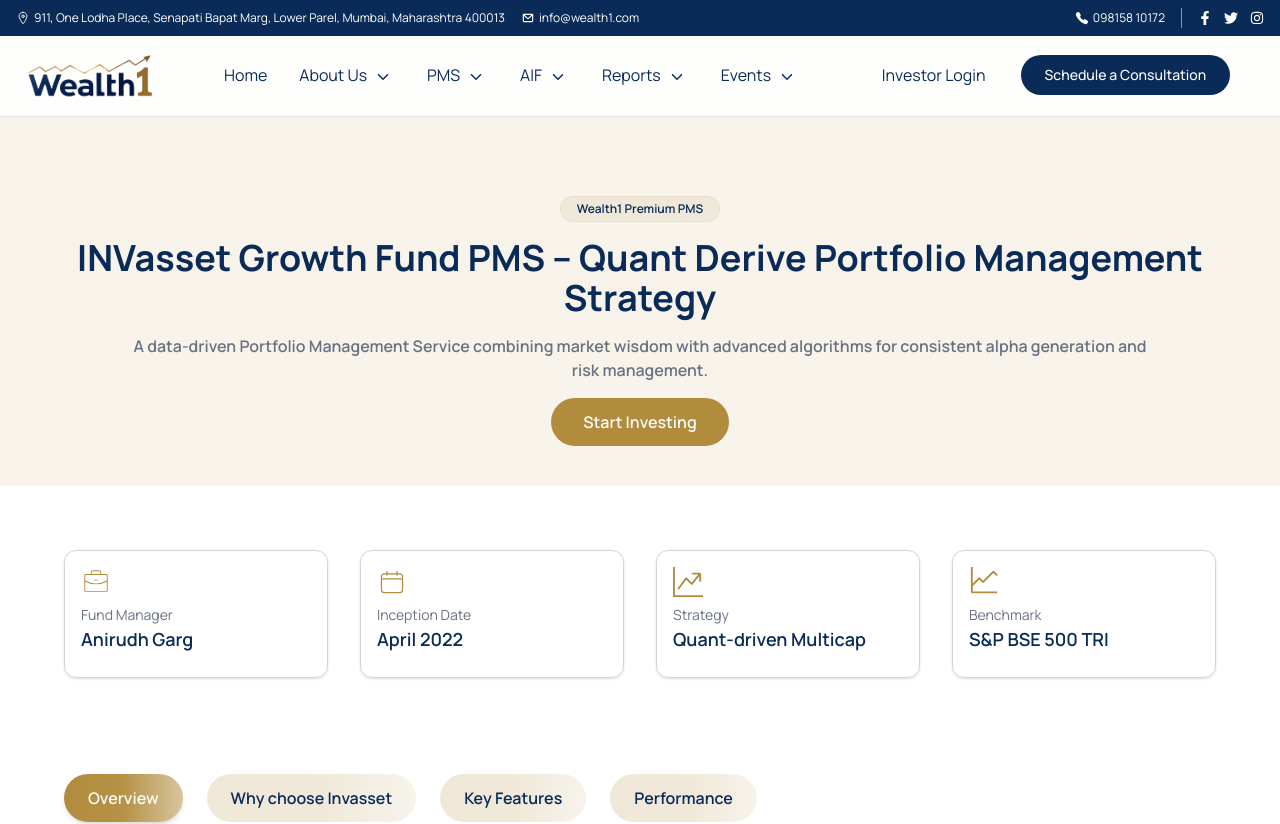
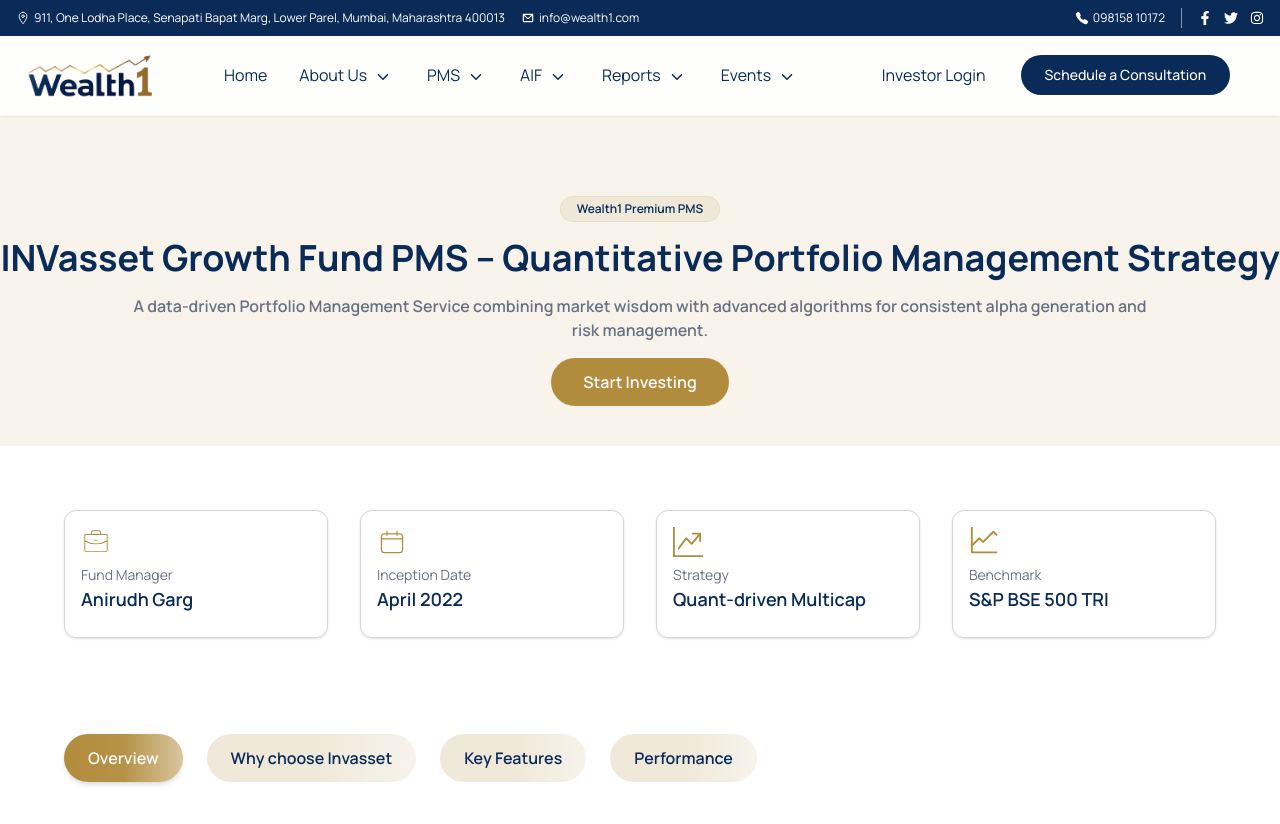
Before and after one commit to vkunal591/wealthpathway, a Next.js app: page /pms/invassest in a window 1280 px wide. Shown: the top 824 px of the page. Built offline with nearby package versions, Linux system fonts and the light colour scheme; a web font is replaced by a local one.

Commit message:
Added changes

```diff
--- a/src/app/pms/invassest/components/DetailsCard.tsx
+++ b/src/app/pms/invassest/components/DetailsCard.tsx
@@ -47,7 +47,7 @@
   {
     icon: "graph",
     value: "Expected CAGR",
-    label: "Expected CAGR",
+    label: "Expected over long term",
     value1: "18-28% CAGR",
   },
 ];
--- a/src/app/pms/invassest/components/HeaderSection.tsx
+++ b/src/app/pms/invassest/components/HeaderSection.tsx
@@ -11,7 +11,7 @@
           Wealth1 Premium PMS
         </p>
         <h2 className="capitalize text-4xl text-center  font-bold text-[#0A2B58] mb-4">
-        INVasset Growth Fund PMS – Quant Derive Portfolio Management Strategy
+        INVasset Growth Fund PMS – Quantitative Portfolio Management Strategy
         </h2>
         <p className="text-base text-gray-500 mb-4 font-semibold text-center w-full lg:w-4/5 m-auto">
           A data-driven Portfolio Management Service combining market wisdom
```
